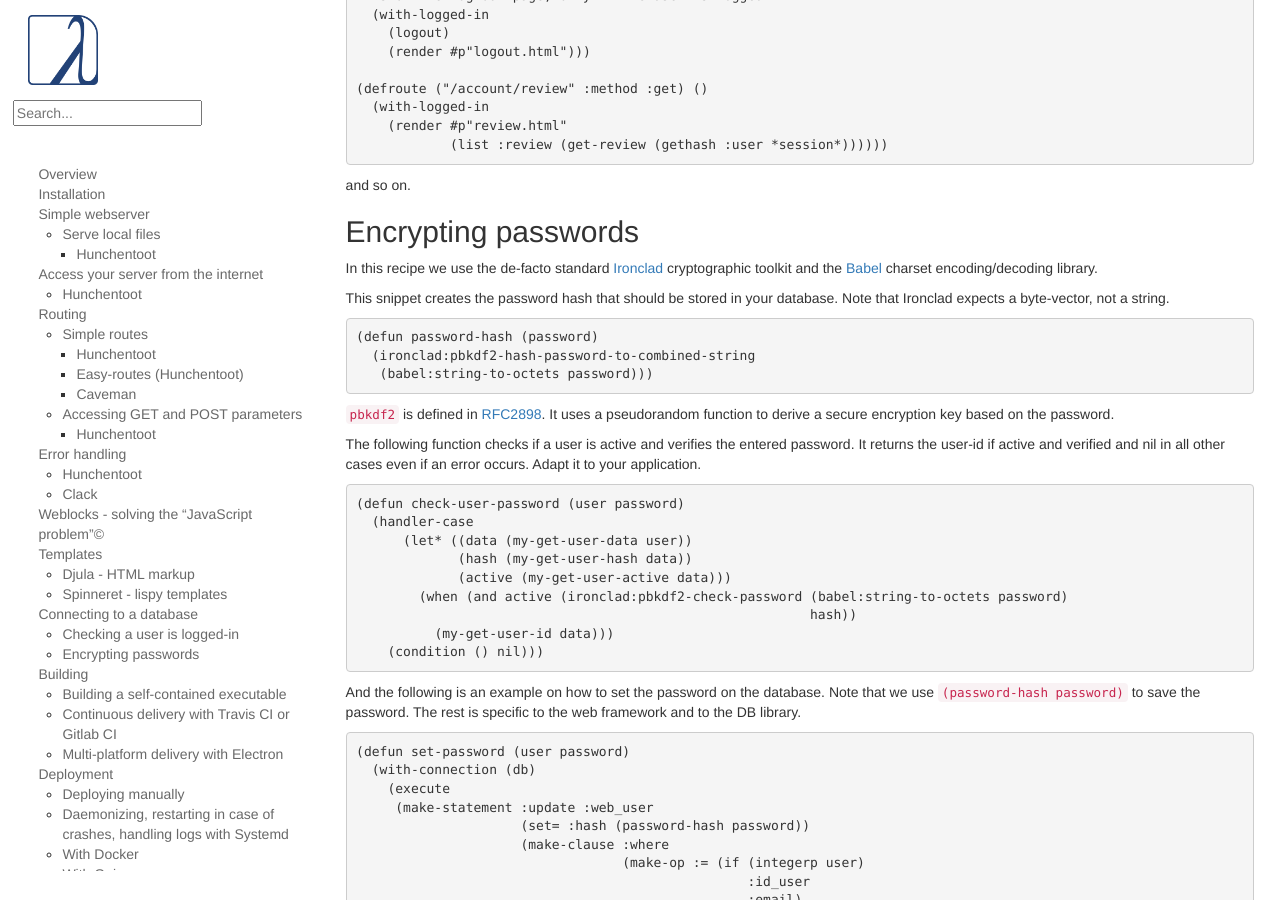
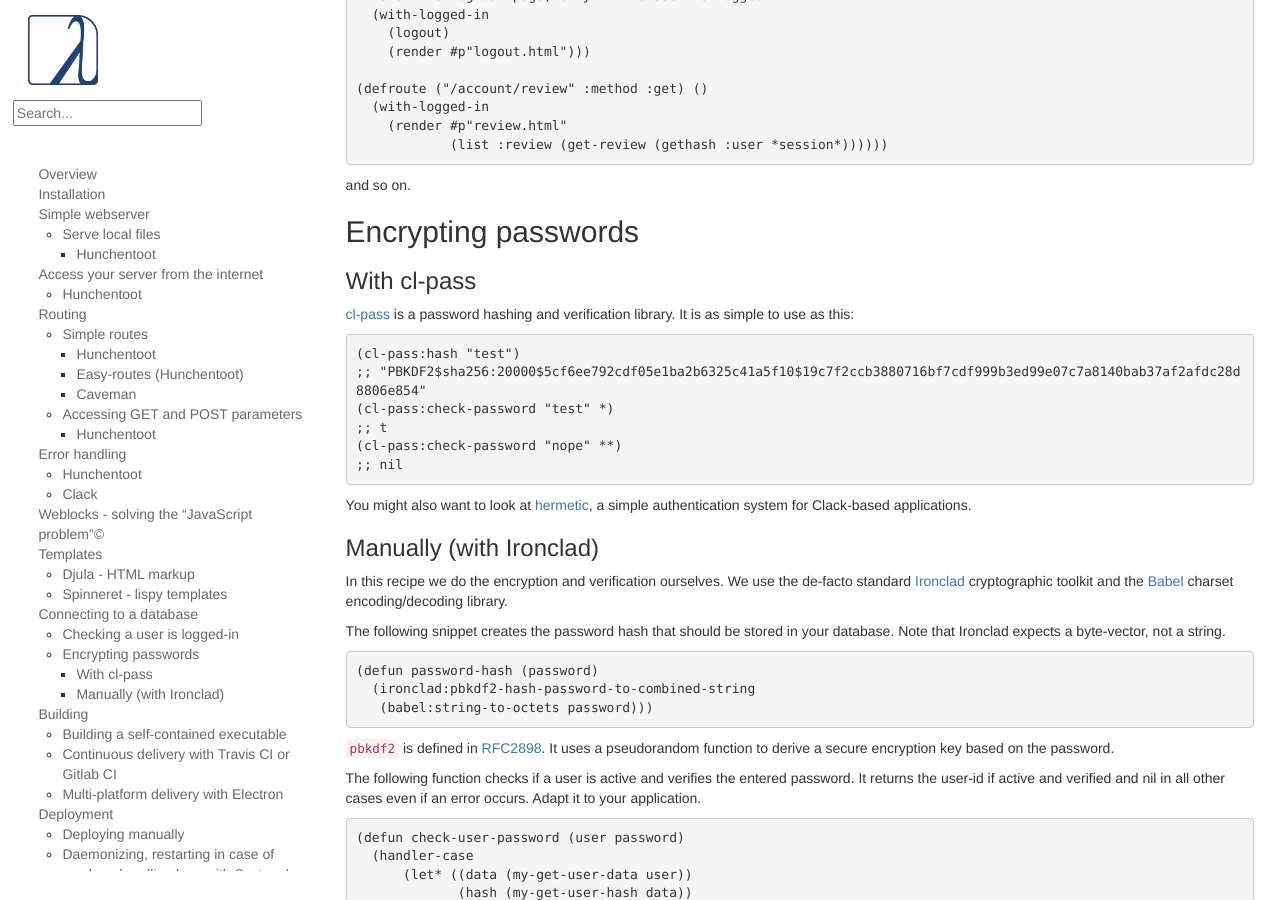
Before and after one commit to LispCookbook/cl-cookbook, a Jekyll site: the page built from web.md, in a window 1280 px wide and 900 px high, scrolled down 10216 px. Built offline with Jekyll 4.4.1, drawn with Linux system fonts in a browser that asks for light colours.

Commit message:
encrypting passwords: show cl-pass and mention hermetic

```diff
--- a/web.md
+++ b/web.md
@@ -661,12 +661,31 @@ and so on.
 
 ## Encrypting passwords
 
-In this recipe we use the de-facto standard
+### With cl-pass
+
+[cl-pass](https://github.com/eudoxia0/cl-pass) is a password hashing and verification library. It is as simple to use as this:
+
+~~~lisp
+(cl-pass:hash "test")
+;; "PBKDF2$sha256:20000$5cf6ee792cdf05e1ba2b6325c41a5f10$19c7f2ccb3880716bf7cdf999b3ed99e07c7a8140bab37af2afdc28d8806e854"
+(cl-pass:check-password "test" *)
+;; t
+(cl-pass:check-password "nope" **)
+;; nil
+~~~
+
+You might also want to look at
+[hermetic](https://github.com/eudoxia0/hermetic), a simple
+authentication system for Clack-based applications.
+
+### Manually (with Ironclad)
+
+In this recipe we do the encryption and verification ourselves. We use the de-facto standard
 [Ironclad](https://github.com/froydnj/ironclad) cryptographic toolkit
 and the [Babel](https://github.com/cl-babel/babel) charset
 encoding/decoding library.
 
-This snippet creates the password hash that should be stored in your
+The following snippet creates the password hash that should be stored in your
 database. Note that Ironclad expects a byte-vector, not a string.
 
 ~~~lisp
```
